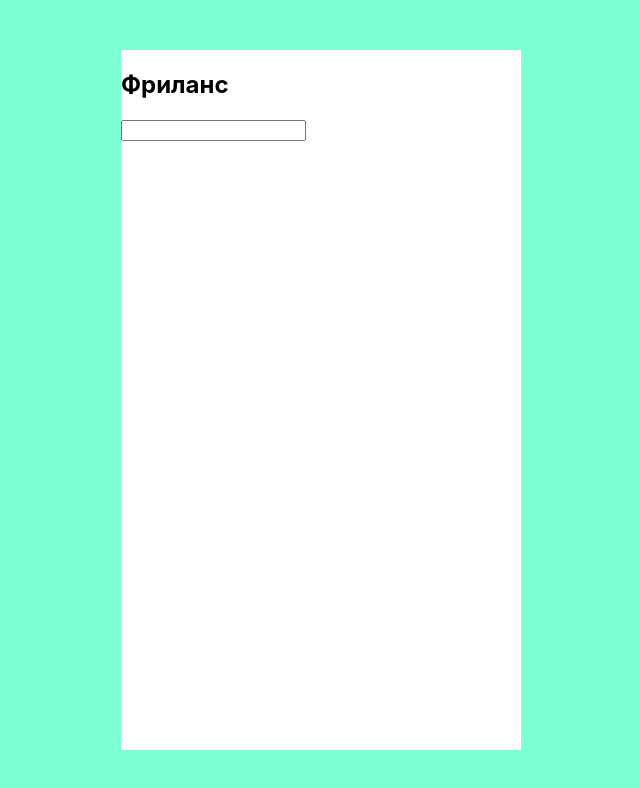
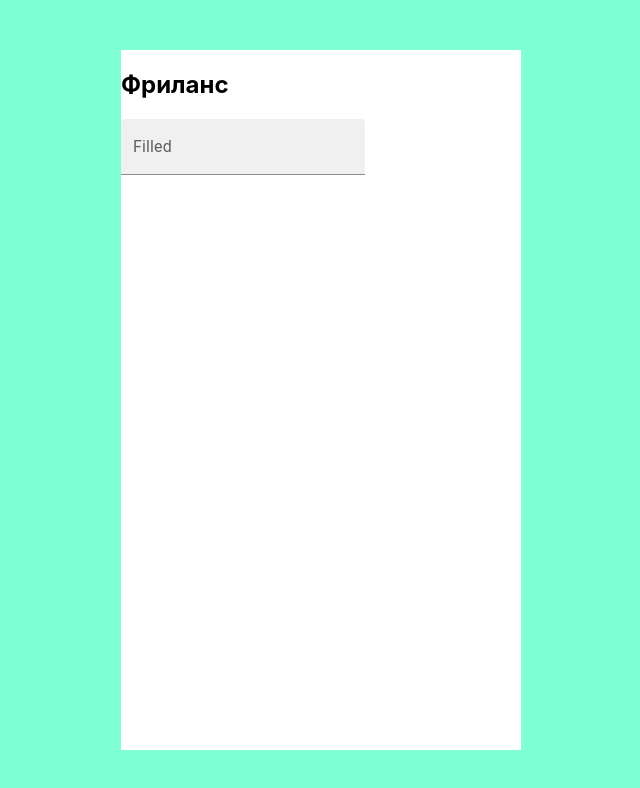
Before and after one commit to Don-Mihai/react-project-03, a React (Create React App) app: page / in a window 1280 px wide. Shown: the top 788 px of the page, without its empty margins (319-959 px from the left). Built offline with nearby package versions, Linux system fonts and the light colour scheme.

Commit message:
[feat] material []

```diff
--- a/src/pages/Registration/index.jsx
+++ b/src/pages/Registration/index.jsx
@@ -1,10 +1,11 @@
 import './Registration.scss';
+import TextField from '@mui/material/TextField';
 
 const Registration = () => {
     return (
         <div className="page-registration">
             <h2>Фриланс</h2>
-            <input type="text" />
+            <TextField id="filled-basic" label="Filled" variant="filled" />
         </div>
     );
 };
```
